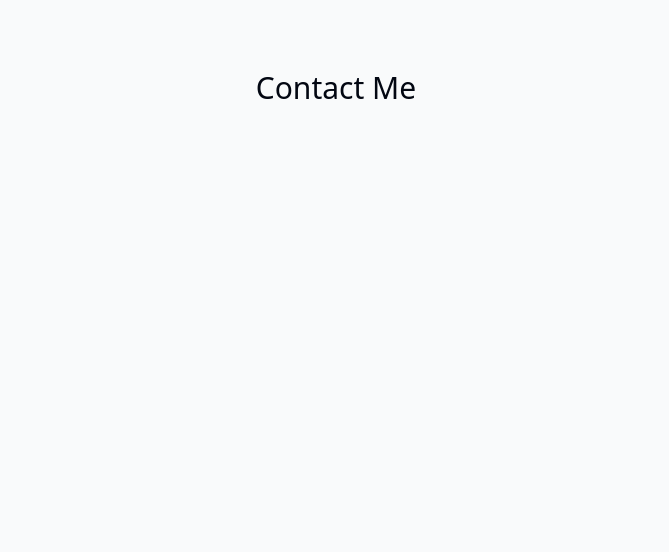
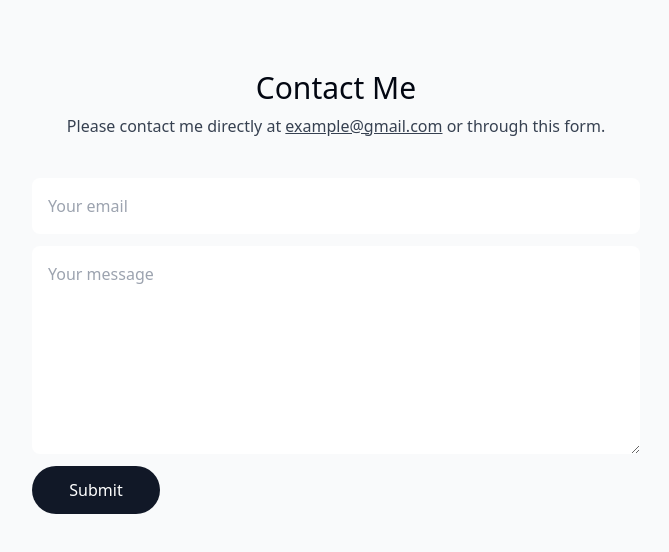
Before and after one commit to suitableDev/myPortfolio, a Next.js app: page / in a window 1280 px wide. Shown: the part 4132-4684 px from the top of the page, without its empty margins (304-973 px from the left). Before the commit the page ends 4270 px from the top, so only its background shows below. Built offline with nearby package versions, Linux system fonts and the light colour scheme; no server answers.

Commit message:
can send email and have started styling

```diff
--- /dev/null
+++ b/actions/sendEmail.ts
@@ -0,0 +1,37 @@
+"use server";
+
+import { Resend } from "resend"
+import { validateString, getErrorMessage } from "@/lib/utils";
+
+const resend = new Resend(process.env.RESEND_API_KEY)
+
+export const sendEmail = async (formData: FormData) => {
+  const senderEmail = formData.get("senderEmail");
+  const message = formData.get("message");
+
+
+  if (!validateString(senderEmail, 500)) {
+    return {
+      error: "Invalid sender email",
+    };
+  }
+  if (!validateString(message, 5000)) {
+    return {
+      error: "Invalid message",
+    };
+  }
+
+  try{
+    await resend.emails.send({
+        from: "My Contact Form <myPortfolio@resend.dev>",
+        to: "rinzencex@gmail.com",
+        subject: "Message from contact form",
+        reply_to: senderEmail,
+        text: message,
+        })
+  } catch(error: unknown){
+    return {
+      error: getErrorMessage(error)
+    }
+    }
+}
--- a/components/contact.tsx
+++ b/components/contact.tsx
@@ -1,17 +1,66 @@
 "use client"
 
 import SectionHeading from "./sectionHeading"
+import { motion } from "framer-motion"
 import { useSectionInView } from "@/lib/hooks"
+import { sendEmail } from "@/actions/sendEmail"
 
 export default function Contact() {
     const { ref } = useSectionInView("Contact")
   return (
-    <section
+    <motion.section
+    id="contact"
     ref={ref}
-    id="contact"
-    className=""
+    className="mb-20 sm:mb-28 w-[min(100%,38rem)] text-center"
+    initial={{
+      opacity: 0,
+    }}
+    whileInView={{
+      opacity: 1,
+    }}
+    transition={{
+      duration: 1,
+    }}
+    viewport={{
+      once: true,
+    }}
+  >
+    <SectionHeading>Contact me</SectionHeading>
+
+    <p className="text-gray-700 -mt-6">
+      Please contact me directly at{" "}
+      <a className="underline" href="mailto:example@gmail.com">
+        example@gmail.com
+      </a>{" "}
+      or through this form.
+    </p>
+
+    <form
+      className="mt-10 flex flex-col"
+      action={async (formData) => {await sendEmail(formData);}}
     >
-        <SectionHeading>Contact Me</SectionHeading>
-    </section>
+      <input
+        className="h-14 px-4 rounded-lg borderBlack  transition-all"
+        name="senderEmail"
+        type="email"
+        required
+        maxLength={500}
+        placeholder="Your email"
+      />
+      <textarea
+        className="h-52 my-3 rounded-lg borderBlack p-4 transition-all"
+        name="message"
+        placeholder="Your message"
+        required
+        maxLength={5000}
+      />
+              <button
+        type="submit"
+        className="group flex items-center justify-center gap-2 h-[3rem] w-[8rem] bg-gray-900 text-white rounded-full outline-none transition-all focus:scale-110 hover:scale-110 hover:bg-gray-950 active:scale-105"
+        >
+          Submit{" "}
+        </button>
+    </form>
+  </motion.section>
   )
 }
--- /dev/null
+++ b/components/section-heading.tsx
@@ -0,0 +1,11 @@
+type SectionHeadingProps = {
+    children: React.ReactNode
+}
+
+export default function SectionHeading({ children }: SectionHeadingProps) {
+  return (
+    <h2 className="text-3xl font-medium capitalize mb-8 text-center">
+        {children}
+    </h2>
+  )
+}
--- /dev/null
+++ b/components/submit-btn.tsx
@@ -0,0 +1,24 @@
+import React from "react";
+import { FaPaperPlane } from "react-icons/fa";
+import { experimental_useFormStatus as useFormStatus } from "react-dom";
+
+export default function SubmitBtn() {
+  const { pending } = useFormStatus();
+
+  return (
+    <button
+      type="submit"
+      className="group flex items-center justify-center gap-2 h-[3rem] w-[8rem] bg-gray-900 text-white rounded-full outline-none transition-all focus:scale-110 hover:scale-110 hover:bg-gray-950 active:scale-105 dark:bg-white dark:bg-opacity-10 disabled:scale-100 disabled:bg-opacity-65"
+      disabled={pending}
+    >
+      {pending ? (
+        <div className="h-5 w-5 animate-spin rounded-full border-b-2 border-white"></div>
+      ) : (
+        <>
+          Submit{" "}
+          <FaPaperPlane className="text-xs opacity-70 transition-all group-hover:translate-x-1 group-hover:-translate-y-1" />{" "}
+        </>
+      )}
+    </button>
+  );
+}
--- /dev/null
+++ b/lib/utils.ts
@@ -0,0 +1,25 @@
+export const validateString = (
+    value: unknown,
+    maxLength: number
+  ): value is string => {
+    if (!value || typeof value !== "string" || value.length > maxLength) {
+      return false
+    }
+
+    return true
+  }
+
+  export const getErrorMessage = (error: unknown): string => {
+    let message: string
+
+    if(error instanceof Error) {
+      message =  error.message
+    } else if (error && typeof error === "object" && "message" in error){
+      message = String (error.message)
+    } else if (typeof error === "string") {
+      message = error
+    } else {
+      message = "Something went wrong"
+    }
+    return message
+  }
--- a/next.config.js
+++ b/next.config.js
@@ -1,4 +1,16 @@
 /** @type {import('next').NextConfig} */
-const nextConfig = {}
+const nextConfig = {
+    images: {
+      remotePatterns: [
+        {
+          protocol: "https",
+          hostname: "images.unsplash.com",
+        },
+      ],
+    },
+    experimental: {
+      serverActions: true,
+    },
+  };
 
-module.exports = nextConfig
+  module.exports = nextConfig;
--- a/package.json
+++ b/package.json
@@ -9,14 +9,18 @@
     "lint": "next lint"
   },
   "dependencies": {
+    "@react-email/components": "^0.0.11",
+    "@react-email/tailwind": "^0.0.12",
     "clsx": "^2.0.0",
     "framer-motion": "^10.16.4",
     "next": "13.4.8",
     "react": "^18",
     "react-dom": "^18",
+    "react-email": "^1.9.5",
     "react-icons": "^4.11.0",
     "react-intersection-observer": "^9.5.2",
-    "react-vertical-timeline-component": "^3.6.0"
+    "react-vertical-timeline-component": "^3.6.0",
+    "resend": "^0.16.0"
   },
   "devDependencies": {
     "@types/node": "^20",
```
Also changed, not shown: email/contact-form-email.tsx (added, +46 -0 lines), 1 other file (tests, documents, lock files or other folders).
